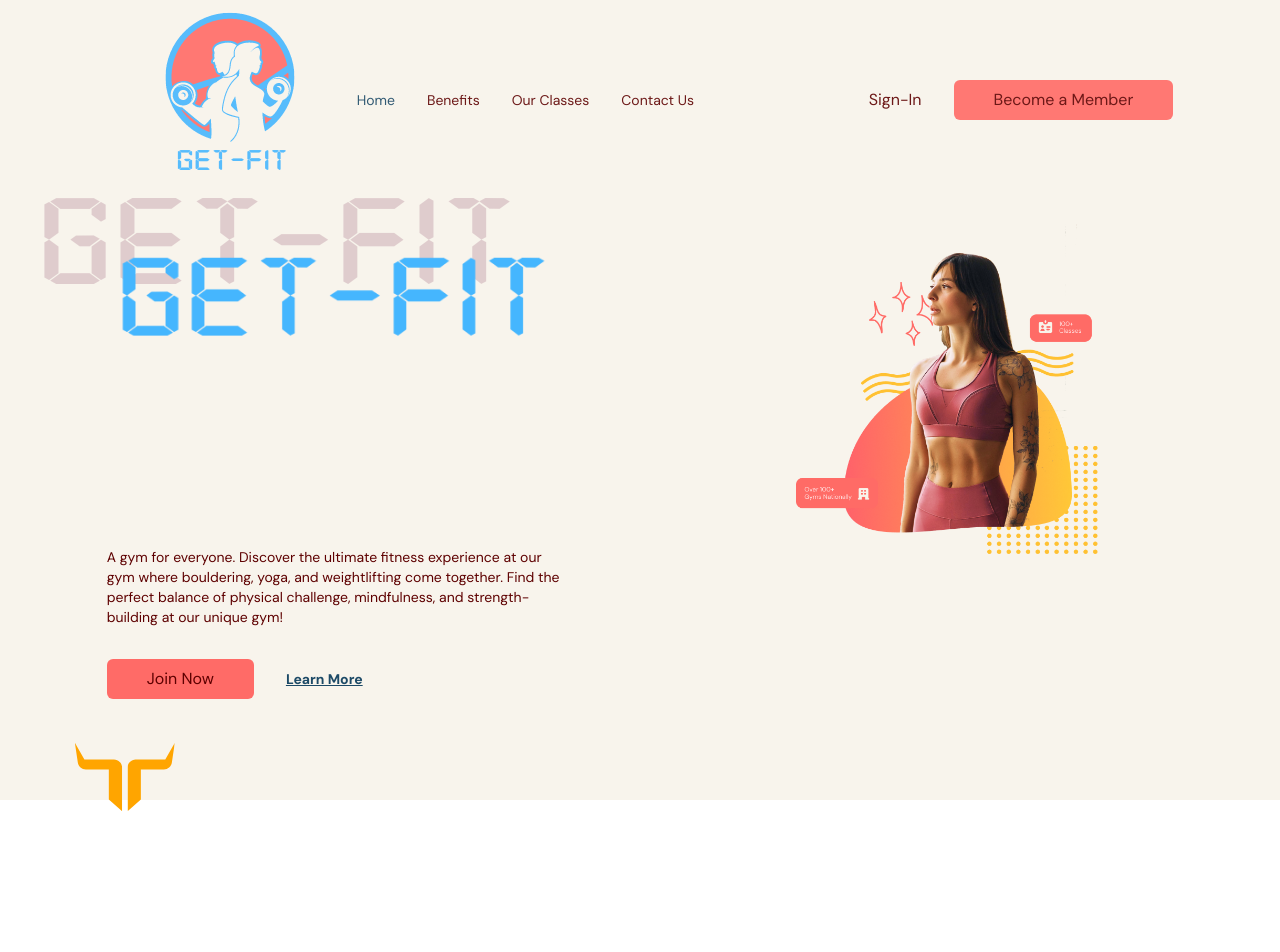
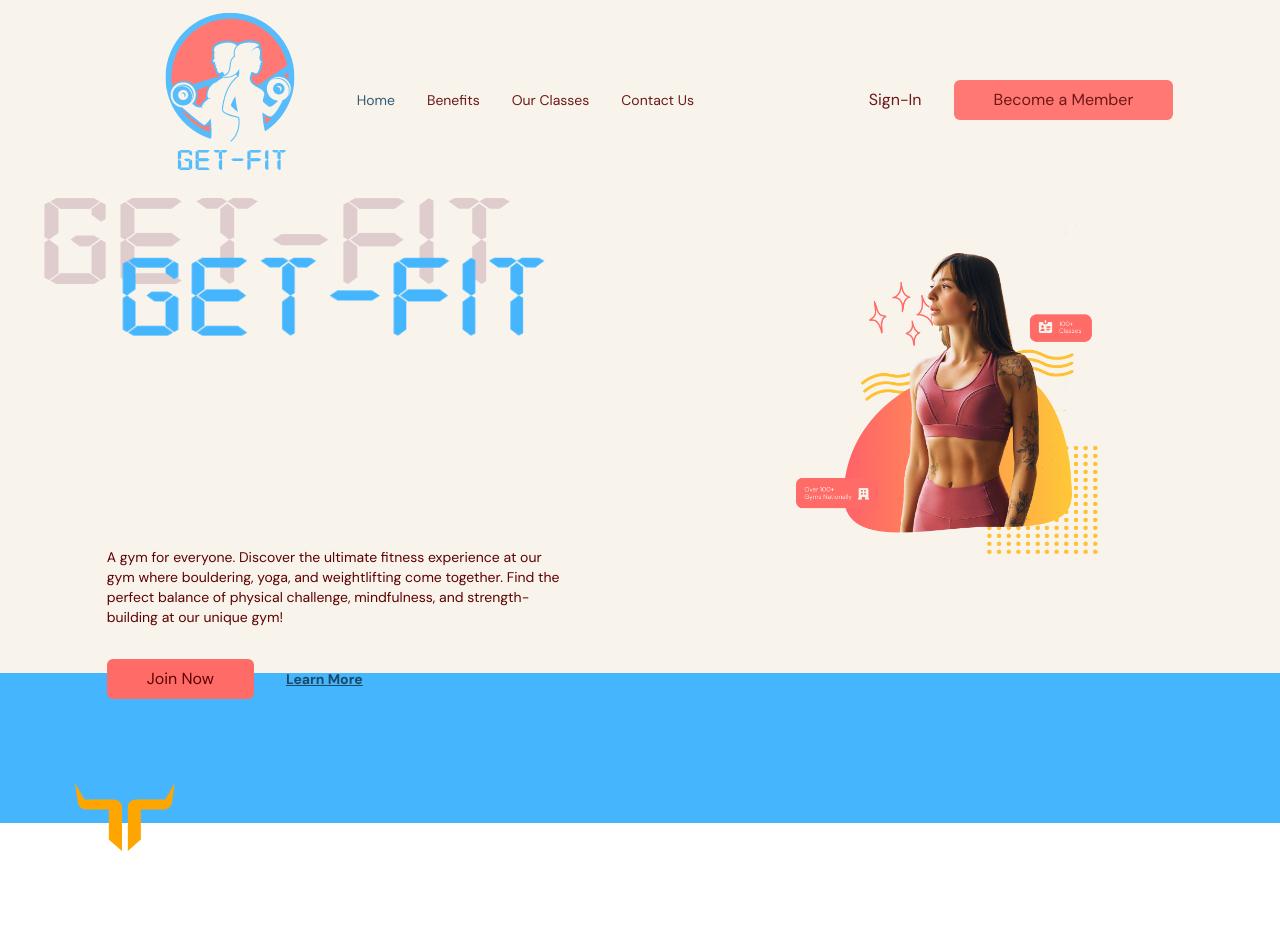
Before and after one commit to justinklam/getFit, a React (Vite) app: page / in a window 1280 px wide. Shown: the top 952 px of the page. Built offline with nearby package versions, Linux system fonts and the light colour scheme.

Commit message:
add in styling for main sponser area

```diff
--- a/src/scenes/home/index.tsx
+++ b/src/scenes/home/index.tsx
@@ -68,7 +68,7 @@ const Home = ({ setSelectedPage }: Props) => {
 
       {/* Sponsers & Partners */}
       {isAboveMediumScreens && (
-        <div>
+        <div className="h-[150px] w-full bg-primary-100 py-10">
           <div>
             <div>
               <img src={Sponser1} alt="sponser-1" />
```
